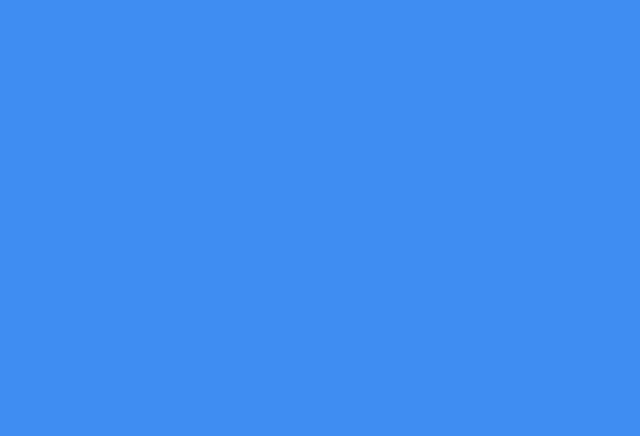
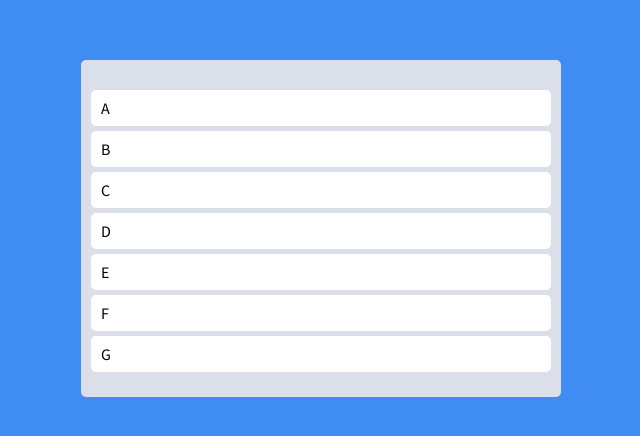
Before and after one commit to KimJunhyeong1/trello-clone, a React (Create React App) app: page / in a window 1280 px wide. Shown: the part 172-608 px from the top of the page, without its empty margins (319-959 px from the left). Built offline with nearby package versions, Linux system fonts and the light colour scheme.

Commit message:
feat: add mock data drag and drop

```diff
--- a/src/App.tsx
+++ b/src/App.tsx
@@ -1,15 +1,82 @@
 import React from "react";
-import { ThemeProvider } from "styled-components";
+import { DragDropContext, Draggable, Droppable } from "react-beautiful-dnd";
+import styled, { ThemeProvider } from "styled-components";
 import GlobalStyle from "./components/shared/GlobalStyle";
 import { darkTheme } from "./theme";
 
 function App() {
+  const onDragEnd = () => {};
+  const TO_DO = ["A", "B", "C", "D", "E", "F", "G"];
+
   return (
     <ThemeProvider theme={darkTheme}>
       <GlobalStyle />
-      <div></div>
+      <DragDropContext onDragEnd={onDragEnd}>
+        <Wrapper>
+          <Boards>
+            <Droppable droppableId="one">
+              {(boardDroppableProvided) => (
+                <Board
+                  ref={boardDroppableProvided.innerRef}
+                  {...boardDroppableProvided.droppableProps}
+                >
+                  {TO_DO.map((element, index) => (
+                    <Draggable
+                      key={element}
+                      draggableId={element}
+                      index={index}
+                    >
+                      {(cardDraggableProvided) => (
+                        <Card
+                          ref={cardDraggableProvided.innerRef}
+                          {...cardDraggableProvided.dragHandleProps}
+                          {...cardDraggableProvided.draggableProps}
+                        >
+                          {element}
+                        </Card>
+                      )}
+                    </Draggable>
+                  ))}
+                  {boardDroppableProvided.placeholder}
+                </Board>
+              )}
+            </Droppable>
+          </Boards>
+        </Wrapper>
+      </DragDropContext>
     </ThemeProvider>
   );
 }
 
+const Wrapper = styled.div`
+  display: flex;
+  max-width: 480px;
+  width: 100%;
+  margin: 0 auto;
+  justify-content: center;
+  align-items: center;
+  height: 100vh;
+`;
+
+const Boards = styled.div`
+  display: grid;
+  width: 100%;
+  grid-template-columns: repeat(1, 1fr);
+`;
+
+const Board = styled.div`
+  padding: 20px 10px;
+  padding-top: 30px;
+  background-color: ${(props) => props.theme.boardColor};
+  border-radius: 5px;
+  min-height: 200px;
+`;
+
+const Card = styled.div`
+  border-radius: 5px;
+  margin-bottom: 5px;
+  padding: 10px 10px;
+  background-color: ${(props) => props.theme.cardColor};
+`;
+
 export default App;
```
